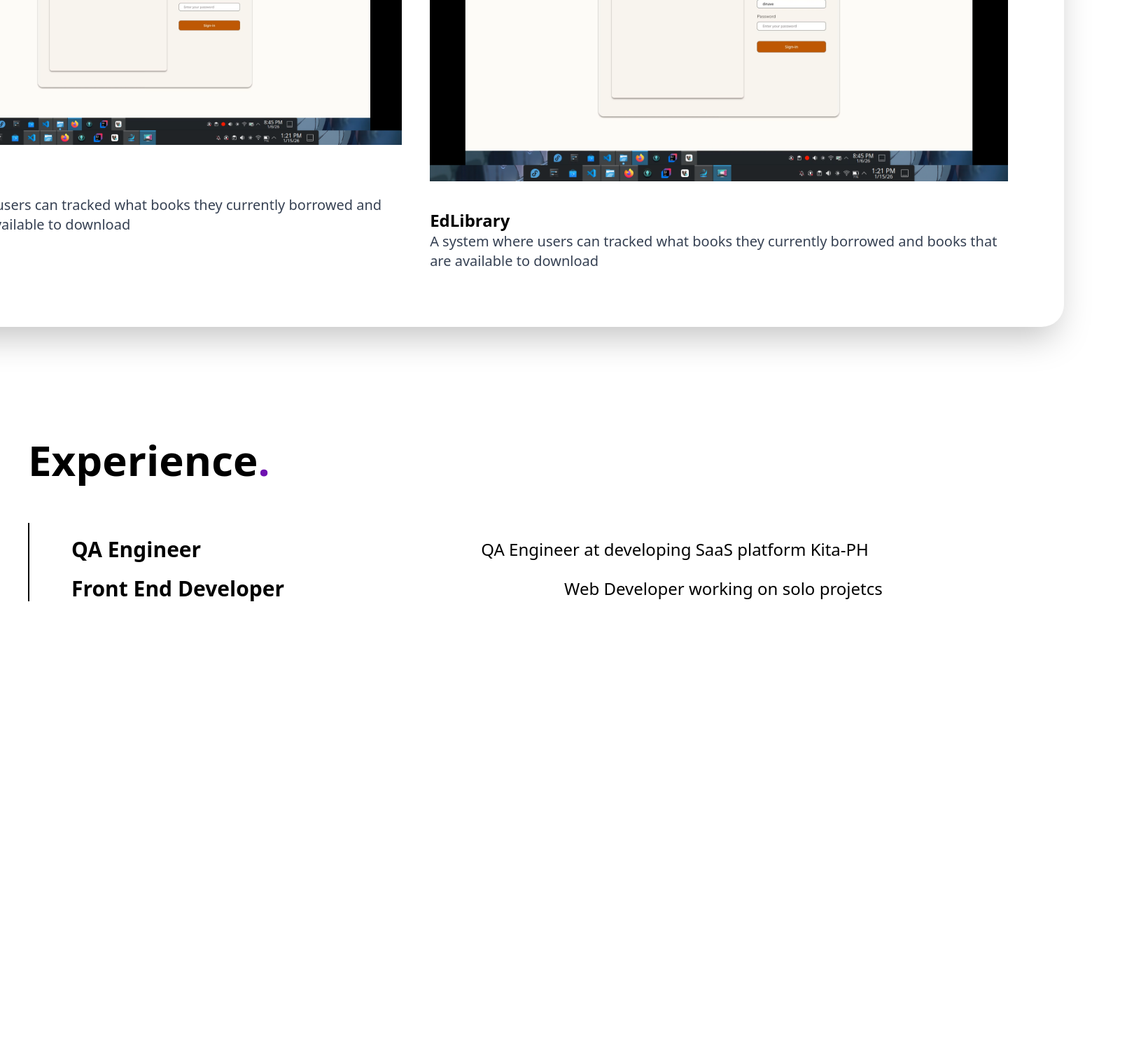
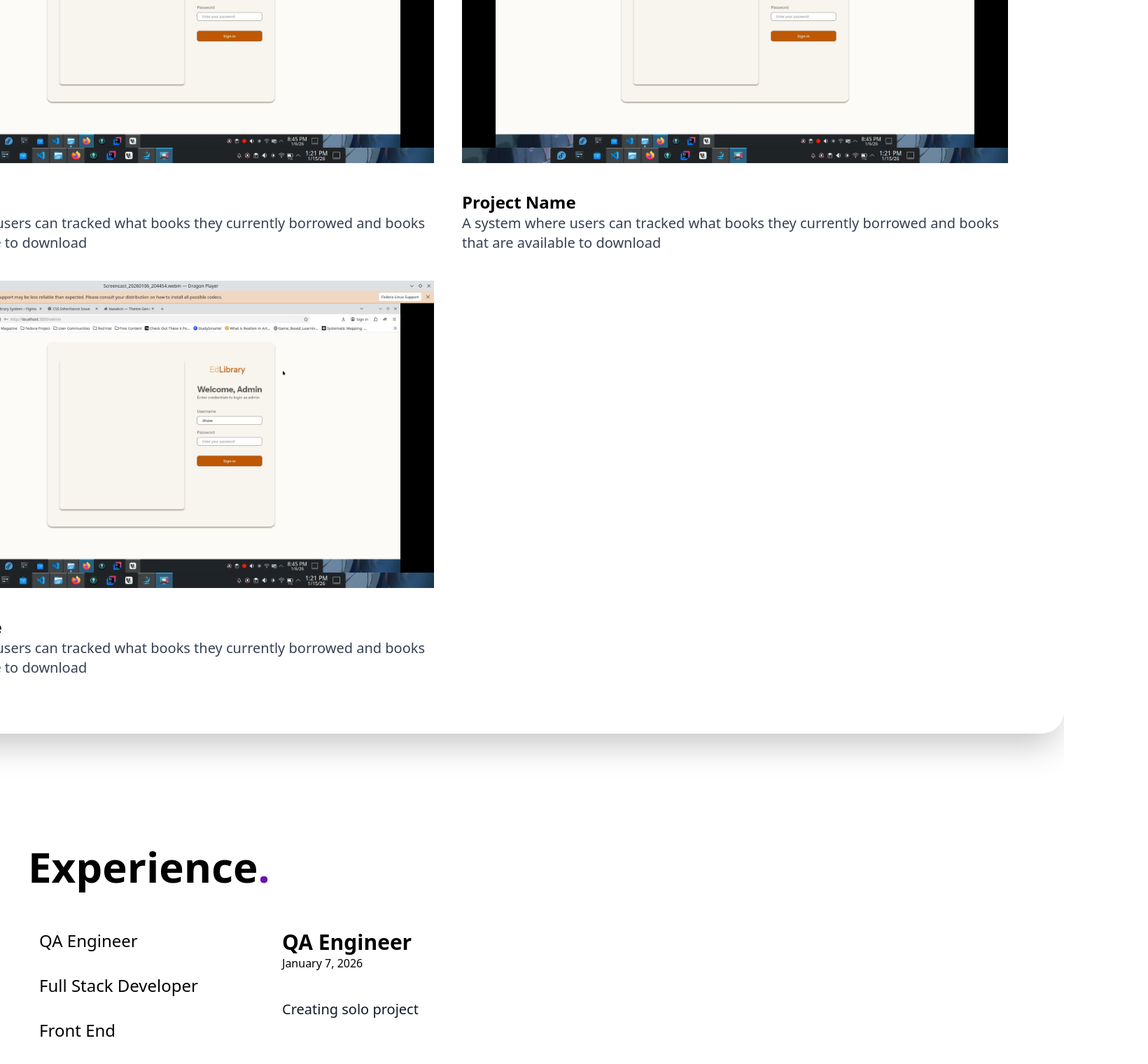
Before and after one commit to dinavelB/dinavelB, a React (Vite) app: page /Experience/exp-one in a window 1280 px wide. Shown: the part 1156-2676 px from the top of the page at 70% size, 1640 px wide, since content can reach past the window. Before the commit the page ends 2017 px from the top, so only its background shows below. Built offline with nearby package versions, Linux system fonts and the light colour scheme.

Commit message:
added experiences

```diff
--- a/package.json
+++ b/package.json
@@ -11,7 +11,8 @@
   },
   "dependencies": {
     "react": "^19.2.0",
-    "react-dom": "^19.2.0"
+    "react-dom": "^19.2.0",
+    "react-router-dom": "^7.12.0"
   },
   "devDependencies": {
     "@eslint/js": "^9.39.1",
--- a/src/App.tsx
+++ b/src/App.tsx
@@ -1,10 +1,11 @@
 import { useState } from "react";
 import Homepage from "./Components/Homepage";
+import Navigate from "../src/Components/Navigate.tsx";
 
 function App() {
   return (
     <>
-      <Homepage />
+      <Navigate />
     </>
   );
 }
--- a/src/Components/HeroSection.tsx
+++ b/src/Components/HeroSection.tsx
@@ -1,4 +1,5 @@
 import "../index.css";
+import { projects } from "../Projects/project-list";
 
 export function Navigation() {
   return (
@@ -61,31 +62,20 @@ export function Projects() {
           <h1 className="text-6xl font-extrabold">
             Projects<span className="text-purple-800 text-left">.</span>
           </h1>
-          <section className="w-400 mt-20 flex gap-x-10">
-            <div className="">
-              <img
-                className="object-contain w-800"
-                src="../edLibrary.png"
-                alt=""
-              />
-              <h1 className="mt-10 text-2xl font-extrabold">EdLibrary</h1>
-              <p className="text-xl text-gray-700">
-                A system where users can tracked what books they currently
-                borrowed and books that are available to download
-              </p>
-            </div>
-            <div>
-              <img
-                className="object-contain w-900"
-                src="../edLibrary.png"
-                alt=""
-              />
-              <h1 className="mt-10 text-2xl font-extrabold">EdLibrary</h1>
-              <p className="text-xl text-gray-700">
-                A system where users can tracked what books they currently
-                borrowed and books that are available to download
-              </p>
-            </div>
+          <section className="w-400 mt-20 grid grid-cols-2 gap-10">
+            {projects.map((project, index) => (
+              <div key={index} className="">
+                <img
+                  className="object-contain w-800"
+                  src={project.img}
+                  alt=""
+                />
+                <h1 className="mt-10 text-2xl font-extrabold">
+                  {project.title}
+                </h1>
+                <p className="text-xl text-gray-700">{project.description}</p>
+              </div>
+            ))}
           </section>
         </section>
       </section>
--- /dev/null
+++ b/src/Components/Navigate.tsx
@@ -0,0 +1,20 @@
+import { BrowserRouter, Routes, Route } from "react-router-dom";
+import { Experience } from "./SectionTwo";
+import { ExpOne } from "../Experiences/AboutExp/Exp1";
+import { ExpTwo } from "../Experiences/AboutExp/Exp2";
+import { ExpThree } from "../Experiences/AboutExp/Exp3";
+import Homepage from "./Homepage";
+
+export default function Navigate() {
+  return (
+    <BrowserRouter>
+      <Routes>
+        <Route path="/Experience" element={<Homepage />}>
+          <Route path="exp-one" element={<ExpOne />} />
+          <Route path="exp-two" element={<ExpTwo />} />
+          <Route path="exp-three" element={<ExpThree />} />
+        </Route>
+      </Routes>
+    </BrowserRouter>
+  );
+}
--- a/src/Components/SectionTwo.tsx
+++ b/src/Components/SectionTwo.tsx
@@ -1,33 +1,50 @@
 import "../index.css";
+import { experiences } from "../Experiences/experience-list";
+import { Outlet } from "react-router-dom";
+import { useNavigate } from "react-router-dom";
+import { useEffect, useState } from "react";
+
 export function Experience() {
-  const options: { title: string; description: string }[] = [
-    {
-      title: "QA Engineer",
-      description: " QA Engineer at developing SaaS platform Kita-PH",
-    },
-    {
-      title: "Front End Developer",
-      description: "Web Developer working on solo projetcs",
-    },
-  ];
+  const [click, setClick] = useState("/Experience /exp-one");
+  const nav = useNavigate();
+
+  const navClicked = (path: any) => {
+    nav(path);
+    setClick(path);
+  };
+
+  useEffect(() => {
+    nav("/Experience/exp-one");
+  }, []);
 
   return (
     <>
-      <section className="mt-40 md:flex justify-center">
+      <section className="mt-40 md:flex justify-center mb-40">
         <section className="md:w-300">
           <h1 className="text-6xl font-extrabold">
             Experience<span className="text-purple-800">.</span>
           </h1>
-          <section className="mt-15 md:w-400">
-            {options.map((option, index) => (
-              <div
-                key={index}
-                className="pt-5 md:flex gap-100 items-center border-l-2 border-black pl-15"
-              >
-                <h1 className="text-3xl font-semibold">{option.title}</h1>
-                <p className="text-2xl">{option.description}</p>
+          <section className="mt-15 md:w-300 flex gap-30">
+            <nav className="flex flex-col gap-y-8 ">
+              {experiences.map((option, index) => (
+                <h1
+                  key={index}
+                  className={`transition ease-in-out duration-300 pl-4 text-2xl ${
+                    click === option.path
+                      ? "border-l-2 border-blue-800 text-blue-800"
+                      : "hover:text-blue-800"
+                  }`}
+                  onClick={() => navClicked(option.path)}
+                >
+                  {option.navigate}
+                </h1>
+              ))}
+            </nav>
+            <div className="flex-1 flex flex-col gap-y-6">
+              <div className="">
+                <Outlet />
               </div>
-            ))}
+            </div>
           </section>
         </section>
       </section>
--- /dev/null
+++ b/src/Experiences/AboutExp/Exp1.tsx
@@ -0,0 +1,9 @@
+export function ExpOne() {
+  return (
+    <>
+      <h1 className="text-3xl font-bold">QA Engineer</h1>
+      <label htmlFor="">January 7, 2026</label>
+      <p className="text-gray-900 mt-10 text-xl">Creating solo project</p>
+    </>
+  );
+}
--- /dev/null
+++ b/src/Experiences/AboutExp/Exp2.tsx
@@ -0,0 +1,9 @@
+export function ExpTwo() {
+  return (
+    <>
+      <h1 className="text-3xl font-bold">Full Stack Developer</h1>
+      <label htmlFor="">August 2025</label>
+      <p className="text-gray-900 mt-10 text-xl">Creating solo project</p>
+    </>
+  );
+}
--- /dev/null
+++ b/src/Experiences/AboutExp/Exp3.tsx
@@ -0,0 +1,11 @@
+export function ExpThree() {
+  return (
+    <>
+      <h1 className="text-3xl font-bold">Front End Developer</h1>
+      <label htmlFor="">August 2025</label>
+      <p className="text-gray-900 mt-10 text-xl">
+        Tests codes using test automation, jest and cypress with postman
+      </p>
+    </>
+  );
+}
--- /dev/null
+++ b/src/Experiences/experience-list.ts
@@ -0,0 +1,5 @@
+export const experiences = [
+  { navigate: "QA Engineer", path: "/Experience/exp-one" },
+  { navigate: "Full Stack Developer", path: "/Experience/exp-two" },
+  { navigate: "Front End", path: "/Experience/exp-three" },
+];
--- /dev/null
+++ b/src/Projects/project-list.ts
@@ -0,0 +1,22 @@
+import image from "../../edLibrary.png";
+
+export const projects: { img: string; title: string; description: string }[] = [
+  {
+    img: image,
+    title: "edLibrary",
+    description:
+      "A system where users can tracked what books they currently borrowed and books that are available to download",
+  },
+  {
+    img: image,
+    title: "Project Name",
+    description:
+      "A system where users can tracked what books they currently borrowed and books that are available to download",
+  },
+  {
+    img: image,
+    title: "Project Name",
+    description:
+      "A system where users can tracked what books they currently borrowed and books that are available to download",
+  },
+];
```
Also changed, not shown: 1 other file (tests, documents, lock files or other folders).
